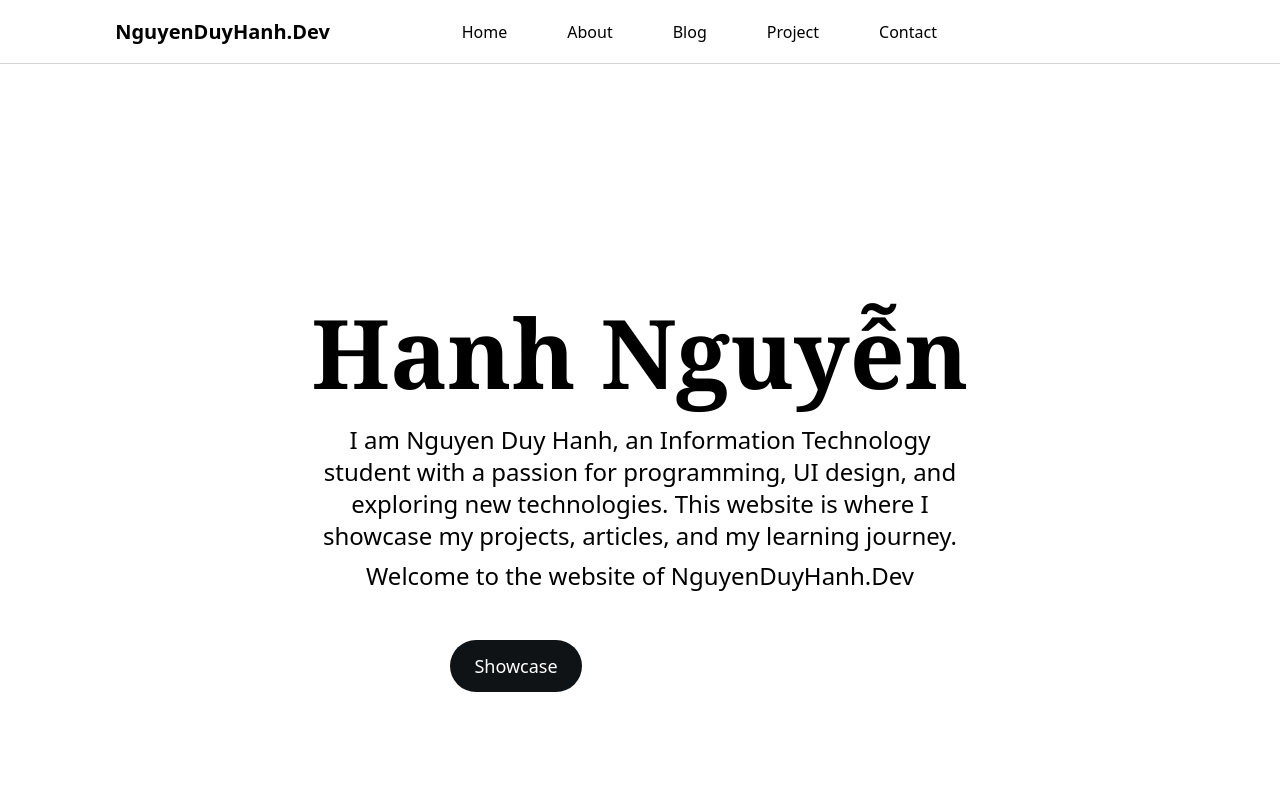
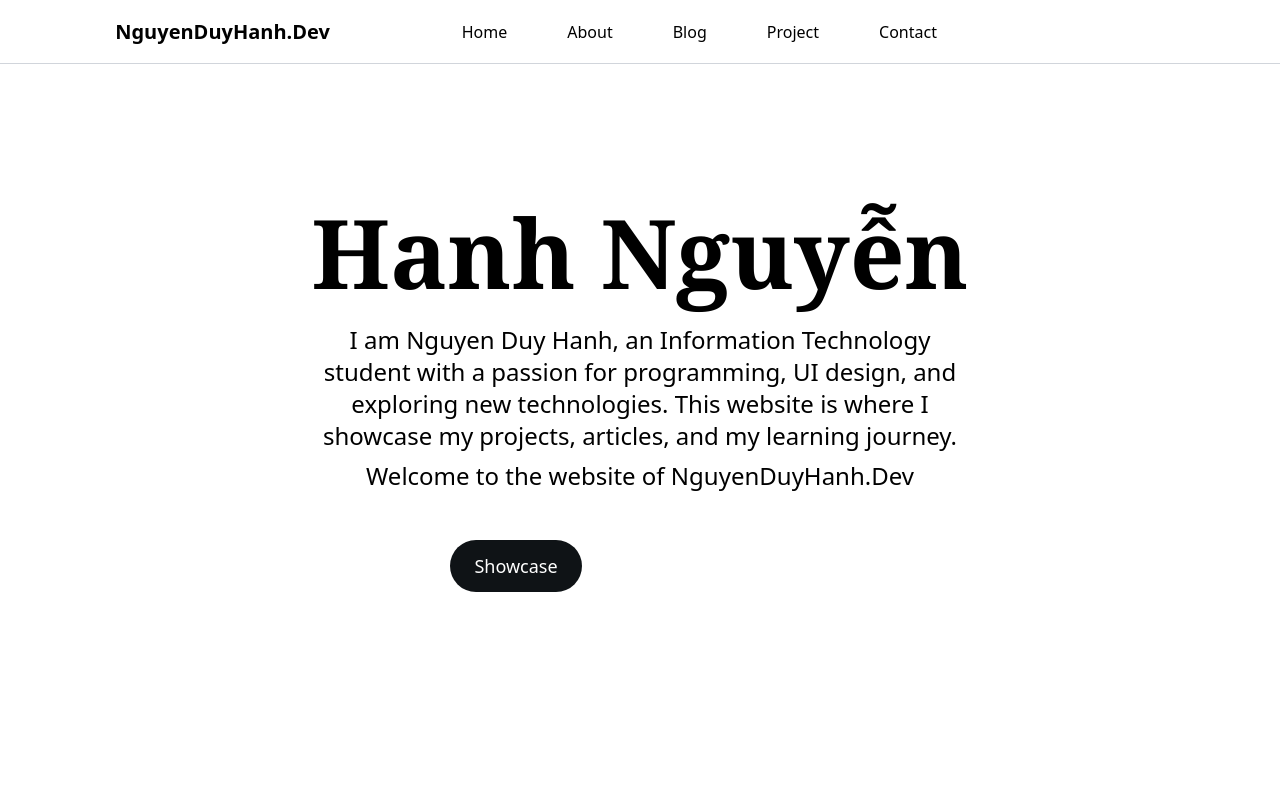
Before and after one commit to NguyenDuyHanh/portfolio, a React (Vite) app: page / in a window 1280 px wide. Shown: the top 795 px of the page. Built offline with nearby package versions, Linux system fonts and the light colour scheme; some icons are missing.

Commit message:
style: style for hero section in home page

```diff
--- a/src/pages/Home/sections/Hero.jsx
+++ b/src/pages/Home/sections/Hero.jsx
@@ -10,7 +10,7 @@ const Hero = () => {
   const navigate = useNavigate();
 
   return (
-    <section className="flex flex-col justify-center items-center gap-2 py-15 md:py-30">
+    <section className="flex flex-col justify-center items-center gap-2 pt-10 py-15 md:pt-5 md:pb-30">
       <h1 className="text-5xl md:text-8xl font-serif font-bold text-(--text-primary) text-center">
         Hanh Nguyễn
       </h1>
```
